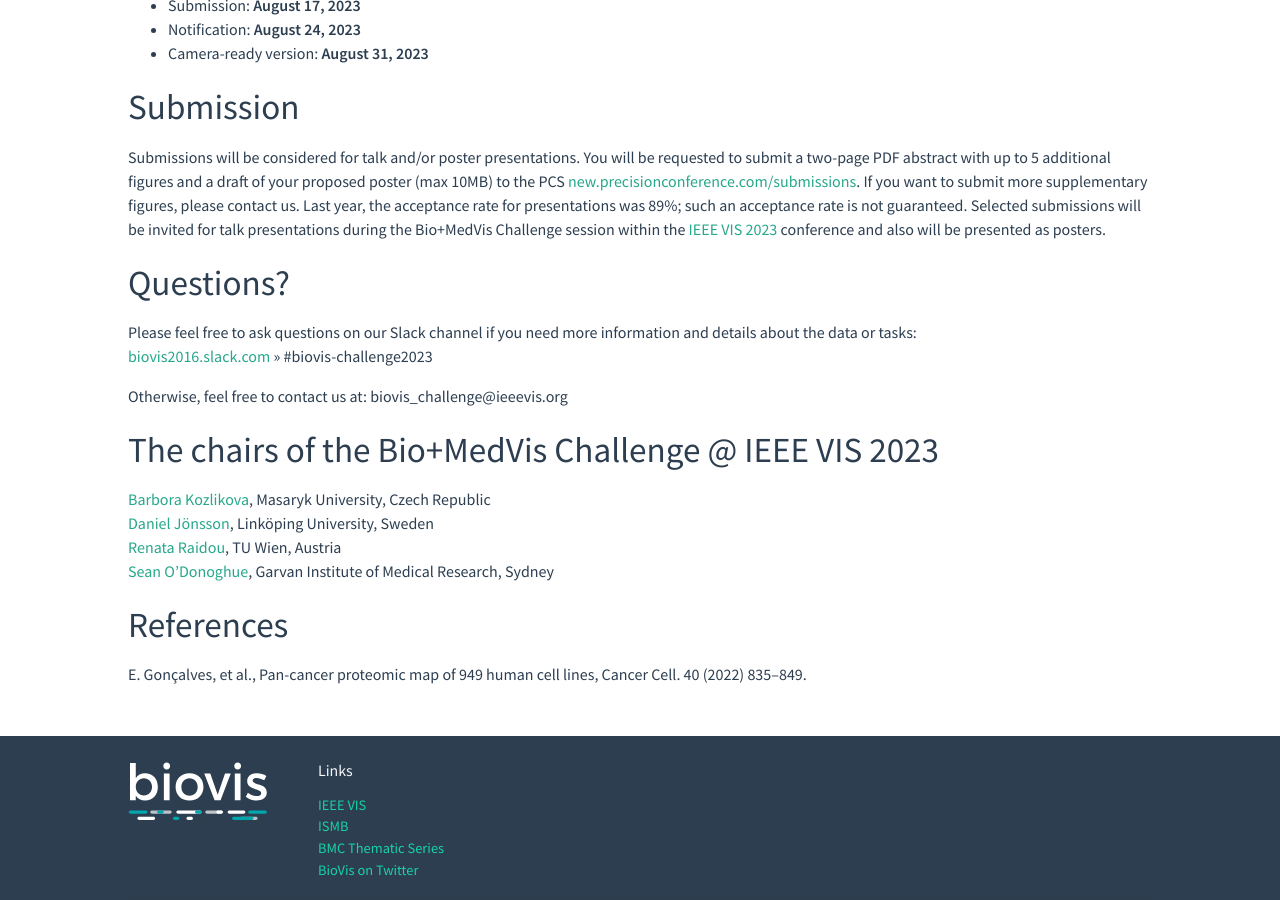
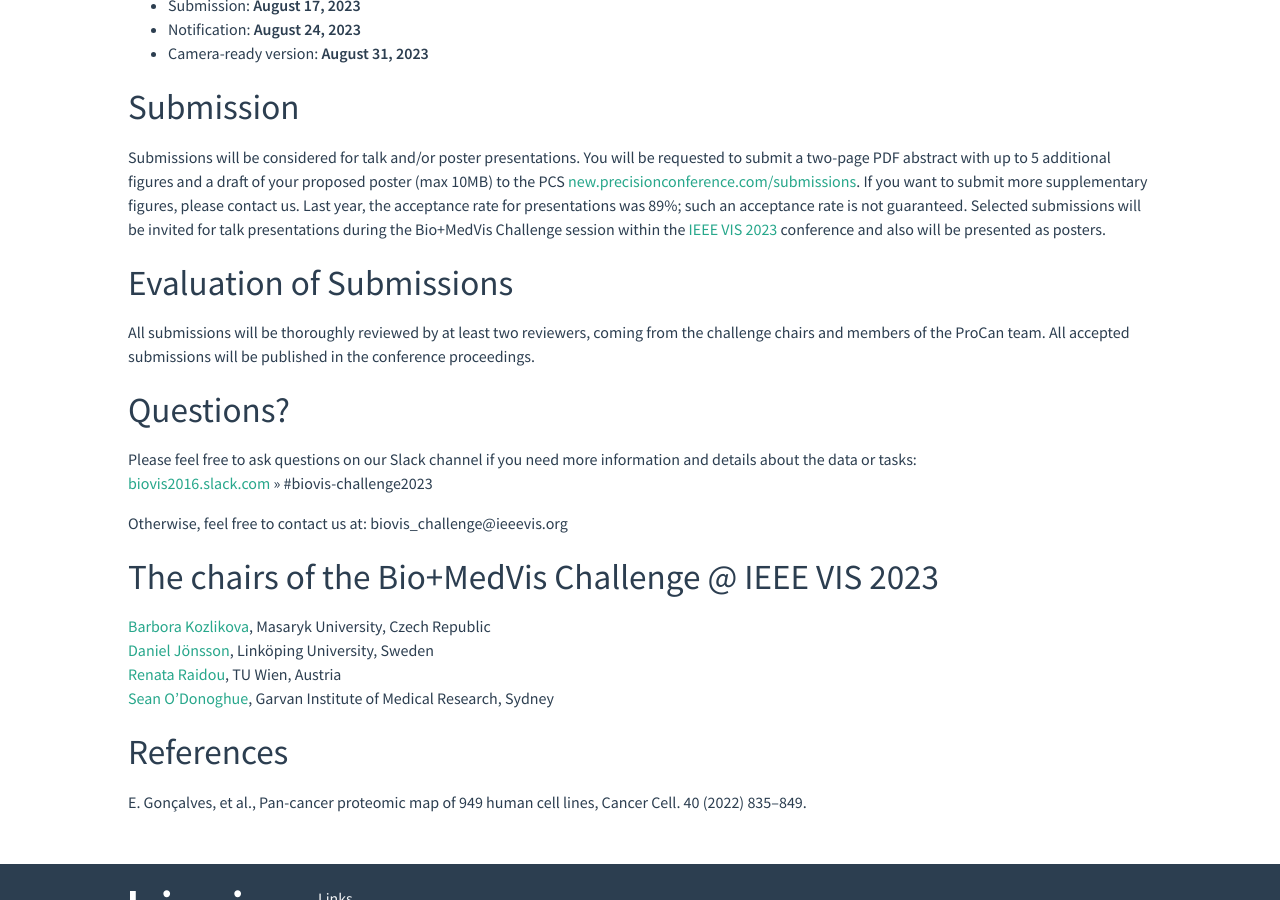
Before and after one commit to foreveremain/2024, a Jekyll site: the page built from biovis_challenge.md, in a window 1280 px wide and 900 px high, scrolled down 2918 px. Built offline with Jekyll 4.4.1, drawn with Linux system fonts in a browser that asks for light colours.

Commit message:
Update biovis_challenge.md
Reviewing process description

```diff
--- a/biovis_challenge.md
+++ b/biovis_challenge.md
@@ -143,6 +143,9 @@ an acceptance rate is not guaranteed. Selected submissions will be invited for
 talk presentations during the Bio+MedVis Challenge session within the [IEEE VIS
 2023](https://ieeevis.org/year/2023/welcome) conference and also will be presented as posters.
 
+## Evaluation of Submissions
+All submissions will be thoroughly reviewed by at least two reviewers, coming from the challenge chairs and members of the ProCan team. All accepted submissions will be published in the conference proceedings.
+
 ## Questions?
 
 Please feel free to ask questions on our Slack channel if you need more
```
